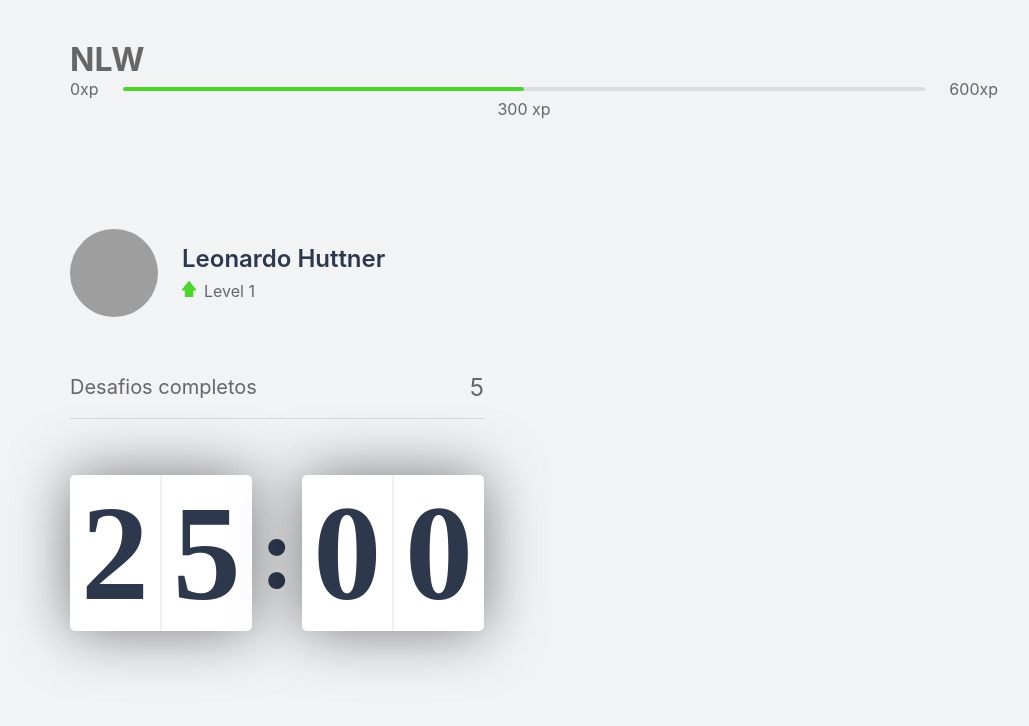
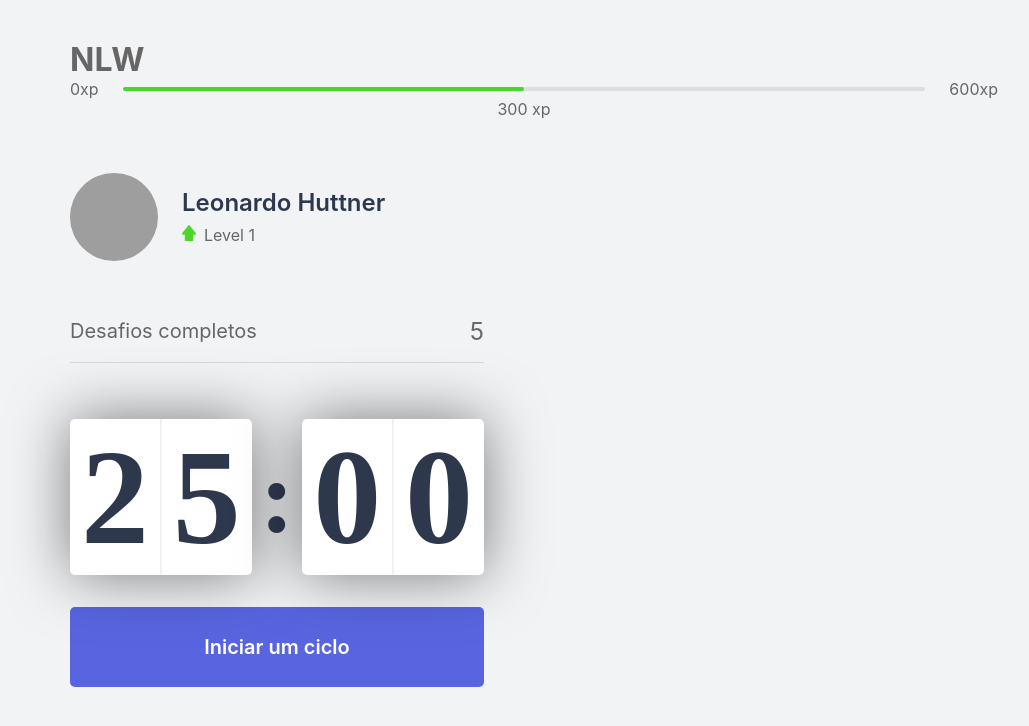
Before and after one commit to leonardohuttner/moovit-nlw4, a Next.js app: page / in a window 1280 px wide. Shown: the top 726 px of the page, without its empty margins (106-1135 px from the left). Built offline with nearby package versions, Linux system fonts and the light colour scheme; grey boxes are pictures that could not be loaded.

Commit message:
Countdown pt1

```diff
--- a/src/Styles/pages/Countdown.module.css
+++ b/src/Styles/pages/Countdown.module.css
@@ -34,3 +34,26 @@
     font-size: 6.5rem;
     margin: 0 0.5rem;
 }
+
+.startCountdownButton{
+    width: 100%;
+    height: 5rem;
+
+    margin-top: 2rem;
+
+    display: flex;
+    align-items: center;
+    justify-content: center;
+
+    border: 0;
+    border-radius: 5px;
+
+    background:  var(--blue);
+    color: var(--white);
+    font-size: 1.25rem;
+    font-weight: 600;
+    transition: background-color 0.2s;
+}
+.startCountdownButton:hover{
+    background: var(--blue-dark);
+}
--- a/src/components/Countdown.tsx
+++ b/src/components/Countdown.tsx
@@ -1,16 +1,48 @@
+import { useState, useEffect } from 'react'
 import styles from '../Styles/pages/Countdown.module.css'
 export function Countdown(){
+    const [time, setTime] = useState(25 * 60)
+    const [active, setActive] = useState(false)
+
+    const minutes = Math.floor(time / 60);
+    const seconds = time % 60;
+
+    const [minuteLeft,minuteRigth] = String(minutes).padStart(2,'0').split('')
+    const [secondsLeft,secondsRigth] = String(seconds).padStart(2,'0').split('')
+
+    function startCountdown(){
+        setActive(true);
+
+    }
+
+    useEffect(()=>{
+        if(active && time > 0){
+            setTimeout(()=>{
+                setTime(time - 1)
+            },1000)
+        }
+    },[active,time])
+
     return(
-        <div className={styles.countdownContainer}>
-            <div>
-                <span>2</span>
-                <span>5</span>
+        <div>
+            <div className={styles.countdownContainer}>
+                <div>
+                    <span>{minuteLeft}</span>
+                    <span>{minuteRigth}</span>
+                </div>
+                <span>:</span>
+                <div>
+                    <span>{secondsLeft}</span>
+                    <span>{secondsRigth}</span>
+                </div>
             </div>
-            <span>:</span>
-            <div>
-                <span>0</span>
-                <span>0</span>
-            </div>
+            <button
+            type='button'
+            className={styles.startCountdownButton}
+            onClick={startCountdown}
+            >
+                Iniciar um ciclo
+            </button>
         </div>
     )
 }
--- a/src/pages/_documents.tsx
+++ b/src/pages/_documents.tsx
@@ -5,6 +5,7 @@ export default class MyDocument extends Document{
             <Html>
                 <Head>
                     <link rel="preconnect" href="https://fonts.gstatic.com"/>
+                    <link rel="shortcut icon" href="favicon.png" />
                     <link href="https://fonts.googleapis.com/css2?family=Inter:wght@600&family=Rajdhani:wght@500;600&display=swap" rel="stylesheet"/>
                 </Head>
                 <body>
--- a/src/pages/index.tsx
+++ b/src/pages/index.tsx
@@ -2,12 +2,17 @@ import { CompletedChallenges } from "../components/CompletedChallenges"
 import { Countdown } from "../components/Countdown"
 import { ExperienceBar } from "../components/ExperienceBar";
 import { Profile } from "../components/Profile";
+
 import styles from '../Styles/pages/Home.module.css'
+import Head from 'next/head'
 
 
 export default function Home() {
   return (
     <div className={styles.container }>
+      <Head>
+        <title>INICIO | NWL4</title>
+      </Head>
     <h1>NLW</h1>
     <ExperienceBar/>
     <section>
```
